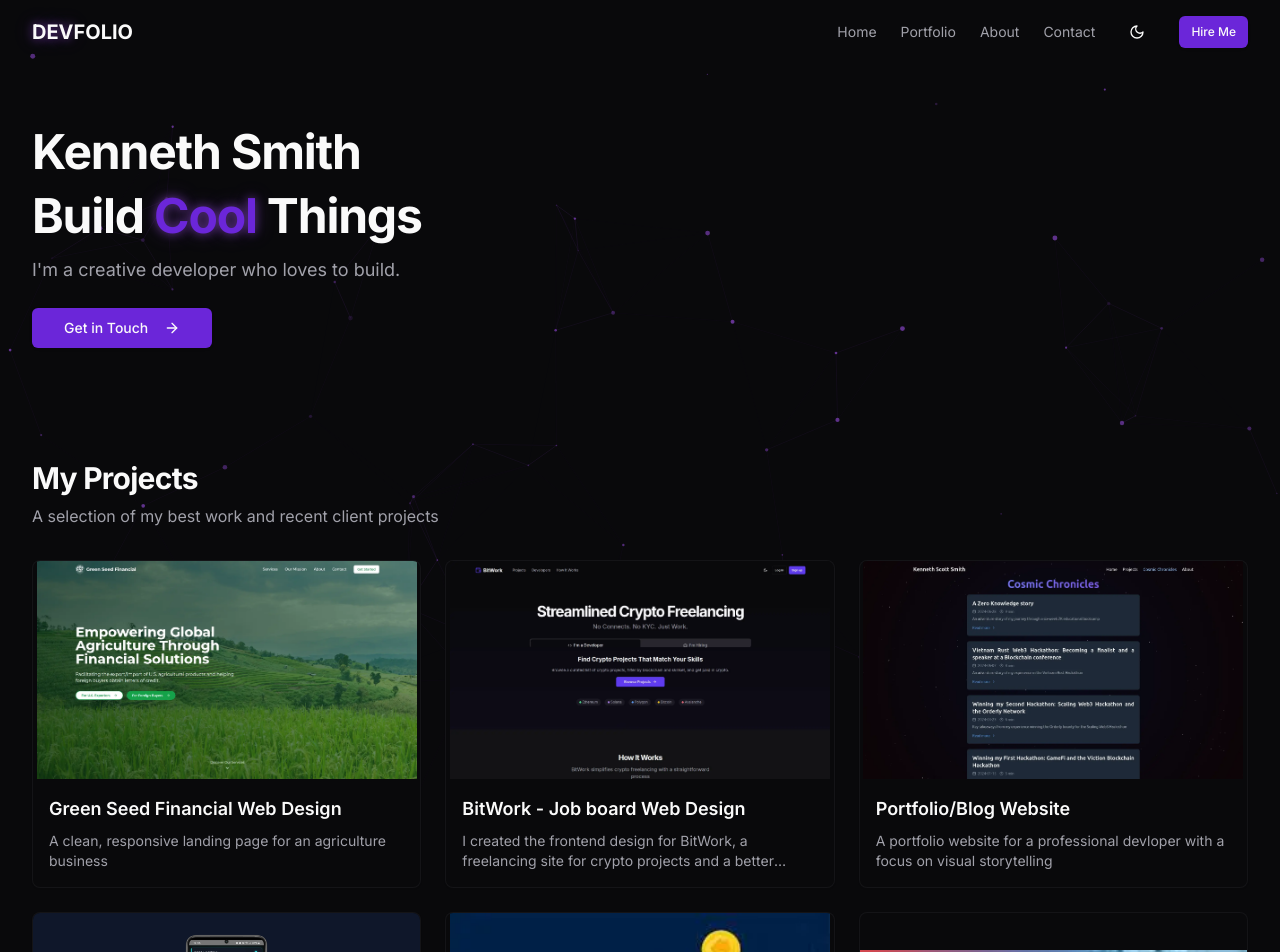
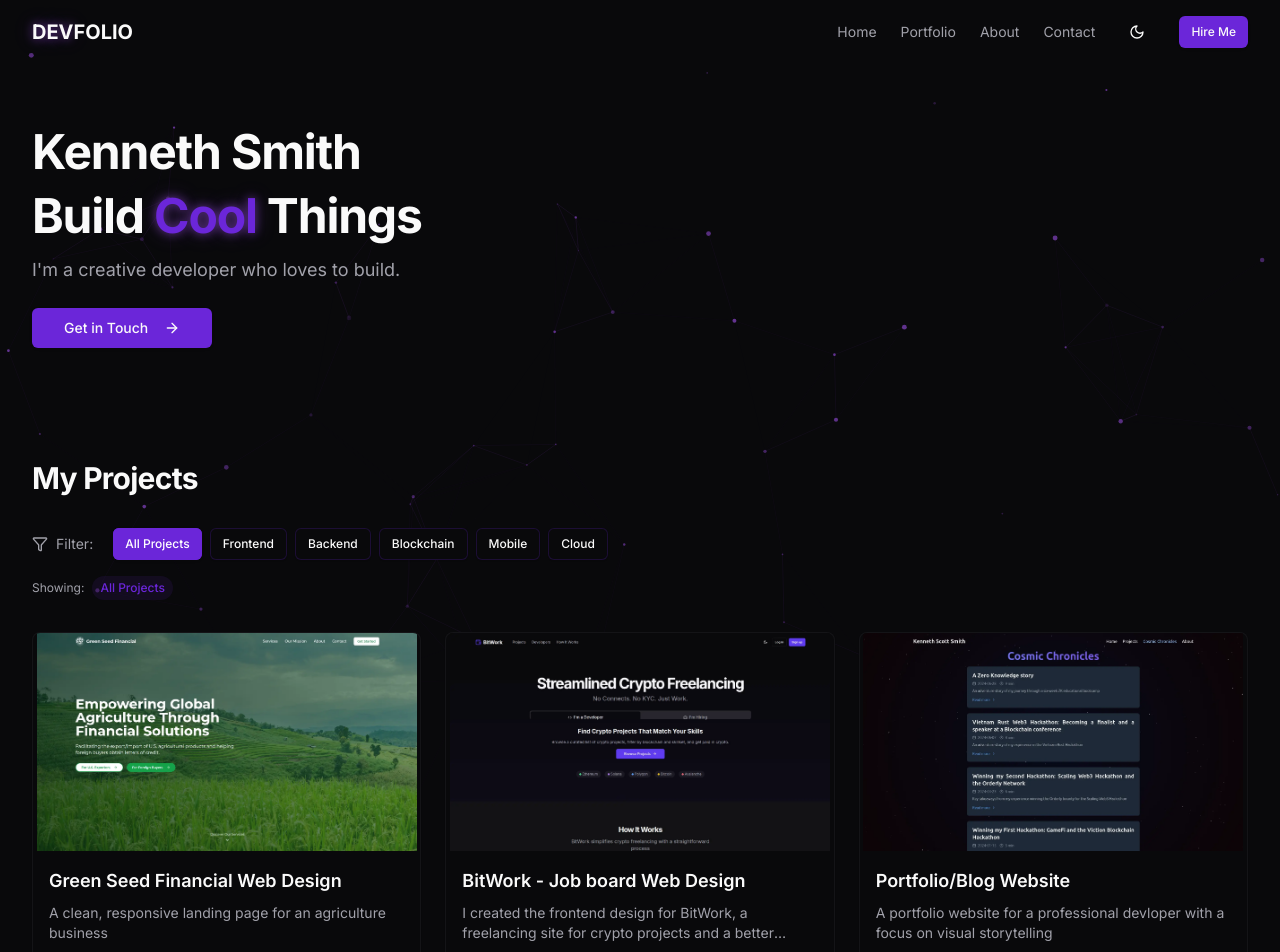
Before and after one commit to whitepiano323/whitepiano323.github.io, a Next.js app: page / in a window 1280 px wide. Shown: the top 952 px of the page. Built offline with nearby package versions, Linux system fonts and the light colour scheme.

Commit message:
add filter component

```diff
--- a/app/page.tsx
+++ b/app/page.tsx
@@ -1,12 +1,21 @@
-import { ProjectCard } from "@/components/project-card"
-import { HeroSection } from "@/components/hero-section"
+"use client"
+
+import { useState } from "react"
 import { AboutPreview } from "@/components/about-preview"
 import { ContactCta } from "@/components/contact-cta"
+import { HeroSection } from "@/components/hero-section"
 import { projects } from "@/lib/projects"
+import { ProjectCard } from "@/components/project-card"
+import { ProjectModal } from "@/components/project-modal"
+import { ProjectFilter } from "@/components/project-filter"
 import { Testimonials } from "@/components/testimonials"
-import { ProjectModal } from "@/components/project-modal"
+import type { ProjectType } from "@/lib/projects"
+import { motion, AnimatePresence } from "framer-motion"
+
 
 export default function Home() {
+  const [filteredProjects, setFilteredProjects] = useState<ProjectType[]>(projects)
+
   return (
     <main className="flex flex-col min-h-screen relative">
       <HeroSection />
@@ -15,13 +24,42 @@ export default function Home() {
       <section id="portfolio" className="container py-12 space-y-8 relative z-10">
         <div>
           <h2 className="text-3xl font-bold tracking-tight">My Projects</h2>
-          <p className="text-muted-foreground mt-2">A selection of my best work and recent client projects</p>
         </div>
 
-        <div className="grid grid-cols-1 md:grid-cols-2 lg:grid-cols-3 gap-6">
-          {projects.map((project) => (
-            <ProjectCard key={project.id} project={project} />
-          ))}
+        {/* Project Filter */}
+        <ProjectFilter projects={projects} onFilterChange={setFilteredProjects} />
+
+        {/* Project Grid with Animation */}
+        <div className="grid grid-cols-1 md:grid-cols-2 lg:grid-cols-3 gap-6 min-h-[400px]">
+          <AnimatePresence mode="popLayout">
+            {filteredProjects.length > 0 ? (
+              filteredProjects.map((project) => (
+                <motion.div
+                  key={project.id}
+                  layout
+                  initial={{ opacity: 0, scale: 0.9 }}
+                  animate={{ opacity: 1, scale: 1 }}
+                  exit={{ opacity: 0, scale: 0.9 }}
+                  transition={{ duration: 0.3 }}
+                >
+                  <ProjectCard project={project} />
+                </motion.div>
+              ))
+            ) : (
+              <motion.div
+                className="col-span-full flex flex-col items-center justify-center py-12 text-center"
+                initial={{ opacity: 0 }}
+                animate={{ opacity: 1 }}
+                exit={{ opacity: 0 }}
+              >
+                <div className="text-4xl mb-4">🔍</div>
+                <h3 className="text-xl font-semibold mb-2">No projects found</h3>
+                <p className="text-muted-foreground max-w-md">
+                  No projects match the selected filter. Try selecting a different category.
+                </p>
+              </motion.div>
+            )}
+          </AnimatePresence>
         </div>
       </section>
 
--- a/components/project-card.tsx
+++ b/components/project-card.tsx
@@ -77,6 +77,15 @@ export function ProjectCard({ project }: ProjectCardProps) {
           {project.title}
         </h3>
         <p className="text-sm text-muted-foreground line-clamp-2">{project.description}</p>
+
+        {/* Display category badges */}
+        <div className="flex flex-wrap gap-1 pt-2">
+          {project.categories.map((category) => (
+            <Badge key={category} variant="outline" className="text-xs border-primary/10 bg-primary/5">
+              {category}
+            </Badge>
+          ))}
+        </div>
       </div>
     </motion.div>
   )
--- /dev/null
+++ b/components/project-filter.tsx
@@ -0,0 +1,172 @@
+"use client"
+
+import type React from "react"
+
+import { useState, useEffect } from "react"
+import { motion, AnimatePresence } from "framer-motion"
+import { Button } from "@/components/ui/button"
+import type { ProjectType } from "@/lib/projects"
+import { Filter } from "lucide-react"
+
+interface ProjectFilterProps {
+  projects: ProjectType[]
+  onFilterChange: (filteredProjects: ProjectType[]) => void
+}
+
+type Category = "all" | "frontend" | "backend" | "blockchain" | "mobile" | "cloud"
+
+interface FilterOption {
+  value: Category
+  label: string
+}
+
+export function ProjectFilter({ projects, onFilterChange }: ProjectFilterProps) {
+  const [activeFilter, setActiveFilter] = useState<Category>("all")
+  const [isOpen, setIsOpen] = useState(false)
+
+  const filterOptions: FilterOption[] = [
+    { value: "all", label: "All Projects" },
+    { value: "frontend", label: "Frontend" },
+    { value: "backend", label: "Backend" },
+    { value: "blockchain", label: "Blockchain" },
+    { value: "mobile", label: "Mobile" },
+    { value: "cloud", label: "Cloud" },
+  ]
+
+  // Apply filter when active filter changes - updated to handle multiple categories
+  useEffect(() => {
+    const filteredProjects =
+      activeFilter === "all" ? projects : projects.filter((project) => project.categories.includes(activeFilter))
+
+    onFilterChange(filteredProjects)
+  }, [activeFilter, projects, onFilterChange])
+
+  return (
+    <div className="w-full mb-8">
+      {/* Desktop filter */}
+      <div className="hidden md:flex flex-wrap items-center gap-3">
+        <div className="flex items-center gap-2 text-sm text-muted-foreground mr-2">
+          <Filter className="h-4 w-4" />
+          <span>Filter:</span>
+        </div>
+
+        <div className="flex flex-wrap gap-2">
+          {filterOptions.map((option) => (
+            <FilterButton
+              key={option.value}
+              isActive={activeFilter === option.value}
+              onClick={() => setActiveFilter(option.value)}
+            >
+              {option.label}
+            </FilterButton>
+          ))}
+        </div>
+      </div>
+
+      {/* Mobile filter dropdown */}
+      <div className="md:hidden">
+        <div className="flex items-center justify-between">
+          <div className="flex items-center gap-2 text-sm text-muted-foreground">
+            <Filter className="h-4 w-4" />
+            <span>Filter:</span>
+          </div>
+
+          <Button
+            variant="outline"
+            size="sm"
+            onClick={() => setIsOpen(!isOpen)}
+            className="flex items-center gap-2 border-primary/20"
+          >
+            {filterOptions.find((option) => option.value === activeFilter)?.label}
+            <svg
+              xmlns="http://www.w3.org/2000/svg"
+              width="16"
+              height="16"
+              viewBox="0 0 24 24"
+              fill="none"
+              stroke="currentColor"
+              strokeWidth="2"
+              strokeLinecap="round"
+              strokeLinejoin="round"
+              className={`transition-transform duration-200 ${isOpen ? "rotate-180" : ""}`}
+            >
+              <polyline points="6 9 12 15 18 9"></polyline>
+            </svg>
+          </Button>
+        </div>
+
+        <AnimatePresence>
+          {isOpen && (
+            <motion.div
+              initial={{ opacity: 0, height: 0 }}
+              animate={{ opacity: 1, height: "auto" }}
+              exit={{ opacity: 0, height: 0 }}
+              transition={{ duration: 0.2 }}
+              className="overflow-hidden mt-2"
+            >
+              <div className="flex flex-col gap-2 p-2 rounded-md border border-primary/20 bg-black/50 backdrop-blur-sm">
+                {filterOptions.map((option) => (
+                  <Button
+                    key={option.value}
+                    variant={activeFilter === option.value ? "default" : "ghost"}
+                    size="sm"
+                    onClick={() => {
+                      setActiveFilter(option.value)
+                      setIsOpen(false)
+                    }}
+                    className={activeFilter === option.value ? "bg-primary" : "hover:bg-primary/10"}
+                  >
+                    {option.label}
+                  </Button>
+                ))}
+              </div>
+            </motion.div>
+          )}
+        </AnimatePresence>
+      </div>
+
+      {/* Active filter indicator with count of matching projects */}
+      <div className="mt-4 flex items-center gap-2">
+        <span className="text-xs text-muted-foreground">Showing:</span>
+        <span className="text-xs font-medium px-2 py-1 rounded-full bg-primary/10 text-primary">
+          {filterOptions.find((option) => option.value === activeFilter)?.label}
+        </span>
+
+        {/* Count badge - shows how many projects match the current filter */}
+        {activeFilter !== "all" && (
+          <span className="text-xs px-2 py-1 rounded-full bg-muted/30 text-muted-foreground">
+            {projects.filter((project) => project.categories.includes(activeFilter)).length} projects
+          </span>
+        )}
+      </div>
+    </div>
+  )
+}
+
+interface FilterButtonProps {
+  isActive: boolean
+  onClick: () => void
+  children: React.ReactNode
+}
+
+function FilterButton({ isActive, onClick, children }: FilterButtonProps) {
+  return (
+    <Button
+      variant={isActive ? "default" : "outline"}
+      size="sm"
+      onClick={onClick}
+      className={`relative ${
+        isActive ? "bg-primary text-white" : "border-primary/20 hover:bg-primary/10 hover:text-primary"
+      }`}
+    >
+      {children}
+      {isActive && (
+        <motion.span
+          layoutId="activeFilterIndicator"
+          className="absolute inset-0 rounded-md bg-primary -z-10"
+          transition={{ type: "spring", duration: 0.5, bounce: 0.3 }}
+        />
+      )}
+    </Button>
+  )
+}
--- a/components/project-modal.tsx
+++ b/components/project-modal.tsx
@@ -158,6 +158,16 @@ export function ProjectModal() {
               >
                 <h2 className="text-2xl font-bold tracking-tight text-white pr-8">{project.title}</h2>
                 <p className="text-sm text-muted-foreground mt-1">{project.description}</p>
+
+                {/* Categories badges */}
+                <div className="flex flex-wrap gap-1 mt-3">
+                  {project.categories.map((category) => (
+                    <Badge key={category} variant="outline" className="text-xs border-primary/20 bg-primary/5">
+                      {category}
+                    </Badge>
+                  ))}
+                </div>
+
                 <button
                   onClick={() => setIsOpen(false)}
                   className="absolute right-0 top-0 rounded-full bg-background/20 p-1 text-muted-foreground hover:text-foreground transition-colors"
--- a/lib/projects.ts
+++ b/lib/projects.ts
@@ -5,7 +5,7 @@ export interface ProjectType {
   description: string
   image: string
   tags: string[]
-  category: string[]
+  categories: string[]
   techStack: string[]
   featured: boolean
   proprietary?: boolean
@@ -21,7 +21,7 @@ export const projects: ProjectType[] = [
     description: "A clean, responsive landing page for an agriculture business",
     image: "/gsf.webp?height=600&width=800",
     tags: ["Responsive Design", "Next.js", "Tailwind CSS"],
-    category: ["frontend"],
+    categories: ["frontend"],
     techStack: ["Frontend", "Next.js", "TypeScript", "React", "Tailwind CSS"],
     featured: true,
     liveUrl: "https://green-seed-financial-git-main-kens-projects-5283c606.vercel.app/",
@@ -35,7 +35,7 @@ export const projects: ProjectType[] = [
       "I created the frontend design for BitWork, a freelancing site for crypto projects and a better alternative to UpWork",
     image: "/bitwork.webp?height=600&width=800",
     tags: ["Job Board", "Frontend", "Next.js", "React", "TypeScript", "Tailwind CSS"],
-    category: ["frontend"],
+    categories: ["frontend"],
     techStack: ["React", "TypeScript", "Node.js", "Tailwind CSS"],
     featured: true,
     liveUrl: "https://bitwork-frontend.vercel.app/",
@@ -48,7 +48,7 @@ export const projects: ProjectType[] = [
     description: "A portfolio website for a professional devloper with a focus on visual storytelling",
     image: "/portfolio-blog.webp?height=600&width=800",
     tags: ["Portfolio", "Blog", "Frontend"],
-    category: ["frontend"],
+    categories: ["frontend"],
     techStack: ["React", "Frontend", "HTML/CSS", "Typescript", "Framer-motion"],
     featured: true,
     liveUrl: "https://ksmit323.github.io/",
@@ -61,7 +61,7 @@ export const projects: ProjectType[] = [
     description: "I used the Dioxus Rust web framework to make a comprehensive UI design for an alcohol tracking mobile application with a focus on user experience",
     image: "/booze-buddy.webp?height=600&width=800",
     tags: ["UI/UX", "Mobile", "Fullstack"],
-    category: ["ui/ux"],
+    categories: ["mobile", "frontend", "backend"],
     techStack: ["Android", "Rust", "Dioxus", "SQL"],
     featured: false,
     liveUrl: "https://youtube.com/shorts/K03DNOmfca0?feature=share",
@@ -74,7 +74,7 @@ export const projects: ProjectType[] = [
     description: "An EVM L1 Proof-of-Authority private chain that tokenized real estate properties with governance features. I implemented the Governance protocol with Solidity and I connected those contracts to the backend with GO bindings.  I also developed the API for interacting the smart contracts with the MongoDB database.",
     image: "/tokenized-real-estate.webp?height=600&width=800",
     tags: ["Blockchain", "Backend", "Database", "RESTful API", "Proprietary"],
-    category: ["blockchain", "backend", "smart contracts"],
+    categories: ["blockchain", "backend"],
     techStack: ["Solidity", "Go", "MongoDB", "OpenZepellin", "Typescript", "Hardhat"],
     featured: false,
     proprietary: true,
@@ -86,7 +86,7 @@ export const projects: ProjectType[] = [
     description: "I developed the backend API to connect the frontend to synchronize with blockchain data. A.I. models used bonding curves to set prices",
     image: "/ai-marketplace.webp?height=600&width=800",
     tags: ["Backend", "API", "Blockchain", "Marketplace"],
-    category: ["backend, api"],
+    categories: ["backend", "blockchain"],
     techStack: ["Python", "FastAPI", "Javascript", "Web.js", "Ethers.js", "Next.js"],
     featured: false,
     proprietary: true,
@@ -98,7 +98,7 @@ export const projects: ProjectType[] = [
     description: "Developed the scalable cloud infrasstructure for minting 10,000 3D NFT assets",
     image: "/aws.webp?height=600&width=800",
     tags: ["AWS", "Cloud Architecture", "Blockchain"],
-    category: ["DevOps"],
+    categories: ["blockchain", "cloud"],
     techStack: ["AWS Lambda", "AWS Batch", "AWS S3", "Docker", "Python", "Javascript", "Moralis"],
     featured: false,
     proprietary: true,
@@ -111,7 +111,7 @@ export const projects: ProjectType[] = [
       "I won a hackathon with this project. Blockchain-based game on the EVM where players stake NFTs to earn ERC20 tokens. I developed the smart contracts and the frontend design",
     image: "/buzzkill.webp?height=600&width=800",
     tags: ["Blockchain", "EVM", "Test-driven Development"],
-    category: ["blockchain"],
+    categories: ["blockchain", "frontend"],
     techStack: ["Solidity", "Foundry", "TypeScript", "React", "EVM"],
     featured: false,
     liveUrl: "https://play.buzzkill.world/",
@@ -124,7 +124,7 @@ export const projects: ProjectType[] = [
     description: "I won a hackathon with this project. Arbitraging funding rates across different DEXs for perpetual contracts",
     image: "/fra.webp?height=600&width=800",
     tags: ["Blockchain", "DeFi", "EVM"],
-    category: ["fullstack"],
+    categories: ["blockchain", "backend"],
     techStack: ["Python", "Web3.py", "DEX SDK's", "EVM"],
     featured: false,
     liveUrl: "https://orderly.network/blog/best-use-orderly-encode-hackathon-winners/",
@@ -137,7 +137,7 @@ export const projects: ProjectType[] = [
     description: "A trading bot designed to provide liquidity on the Cube Exchange. This was a two-day hackathon project that I finished as a finalist and was invited to be a presenter at Vietnam's biggest crypto event.",
     image: "/cmm.webp?height=600&width=800",
     tags: ["Blockchain", "DeFi", "EVM"],
-    category: ["fullstack"],
+    categories: ["blockchain", "backend"],
     techStack: ["Rust", "Tokio", "DEX SDK's"],
     featured: false,
     liveUrl: "https://www.loom.com/share/7bd10a906661499c897a355dd0c9f76b?sid=c19d6163-e14d-4b7b-8cfa-a77252fa260c",
```
